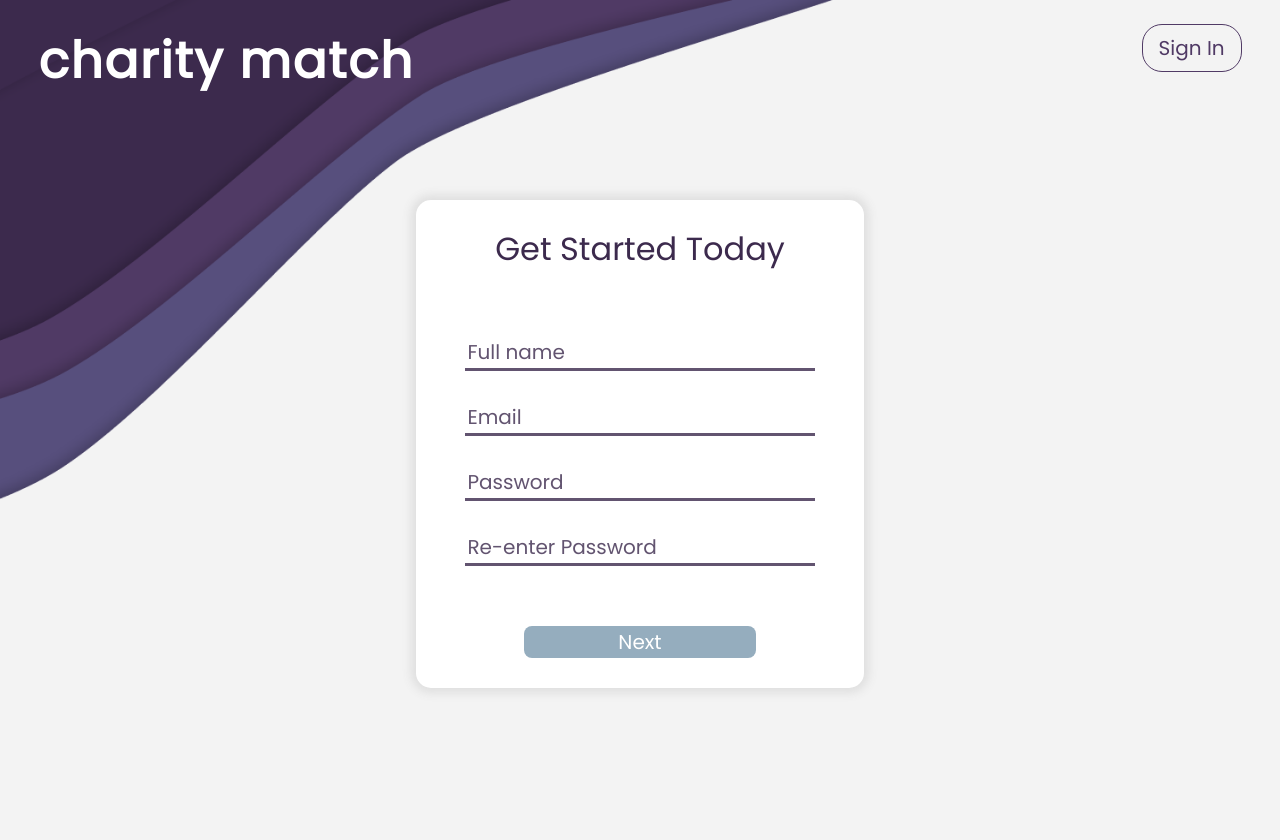
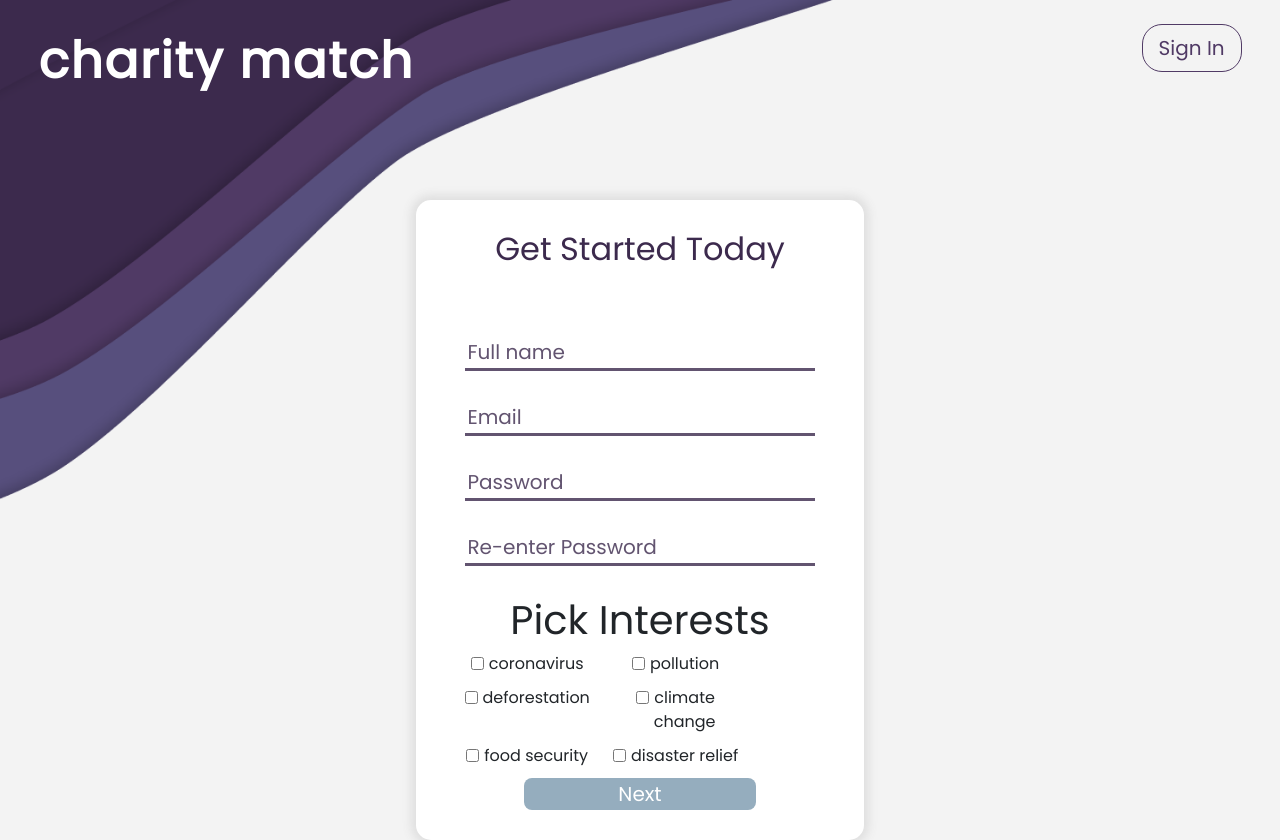
Before and after one commit to nabeel-eledroos/cs326-final-tet, a website: page public/signup/sign_up.html in a window 1280 px wide. Before the commit the page ends 800 px from the top, so only its background shows below. Drawn offline with nearby package versions, Linux system fonts and the light colour scheme.

Commit message:
Added interests portions to page.

```diff
--- a/public/signup/sign_up.html
+++ b/public/signup/sign_up.html
@@ -18,14 +18,23 @@
             <a href="/signin/sign_in.html" id="signin-btn" class="btn btn-outline-primary btn-lg">Sign In</a>
             <div class ="form-container">
                 <h2>Get Started Today</h1><br><br>
-                <form>
+                <form id="signup-form">
                     <input type="text" id="fullname" name="fullname" placeholder="Full name"><br><br>
 
                     <input type="text" id="email" name="email" placeholder="Email"><br><br>
 
                     <input type="text" id="password" name="password" placeholder="Password"><br><br>
 
-                    <input type="text" id="repassword" name="repassword" placeholder="Re-enter Password"><br><br><br>
+                    <input type="text" id="repassword" name="repassword" placeholder="Re-enter Password"><br><br>
+                    <h1>Pick Interests</h1>
+                    <fieldset class="checkboxes">
+                        <label class="form-check-label"><input class="form-check-input" type="checkbox" id="cb1" value="checked"><span>coronavirus</span></label>
+                        <label class="form-check-label"><input class="form-check-input" type="checkbox" id="cb12" value="checked"><span>pollution</span></label>
+                        <label class="form-check-label"><input class="form-check-input" type="checkbox" id="cb1" value="checked"><span>deforestation</span></label>
+                        <label class="form-check-label"><input class="form-check-input" type="checkbox" id="cb1" value="checked"><span>climate change</span></label>
+                        <label class="form-check-label"><input class="form-check-input" type="checkbox" id="cb1" value="checked"><span>food security</span></label>
+                        <label class="form-check-label"><input class="form-check-input" type="checkbox" id="cb1" value="checked"><span>disaster relief</span></label>
+                    </fieldset>
                     <input type="button" value="Next" onclick="sign_up()">
                 </form>
             </div>
```
